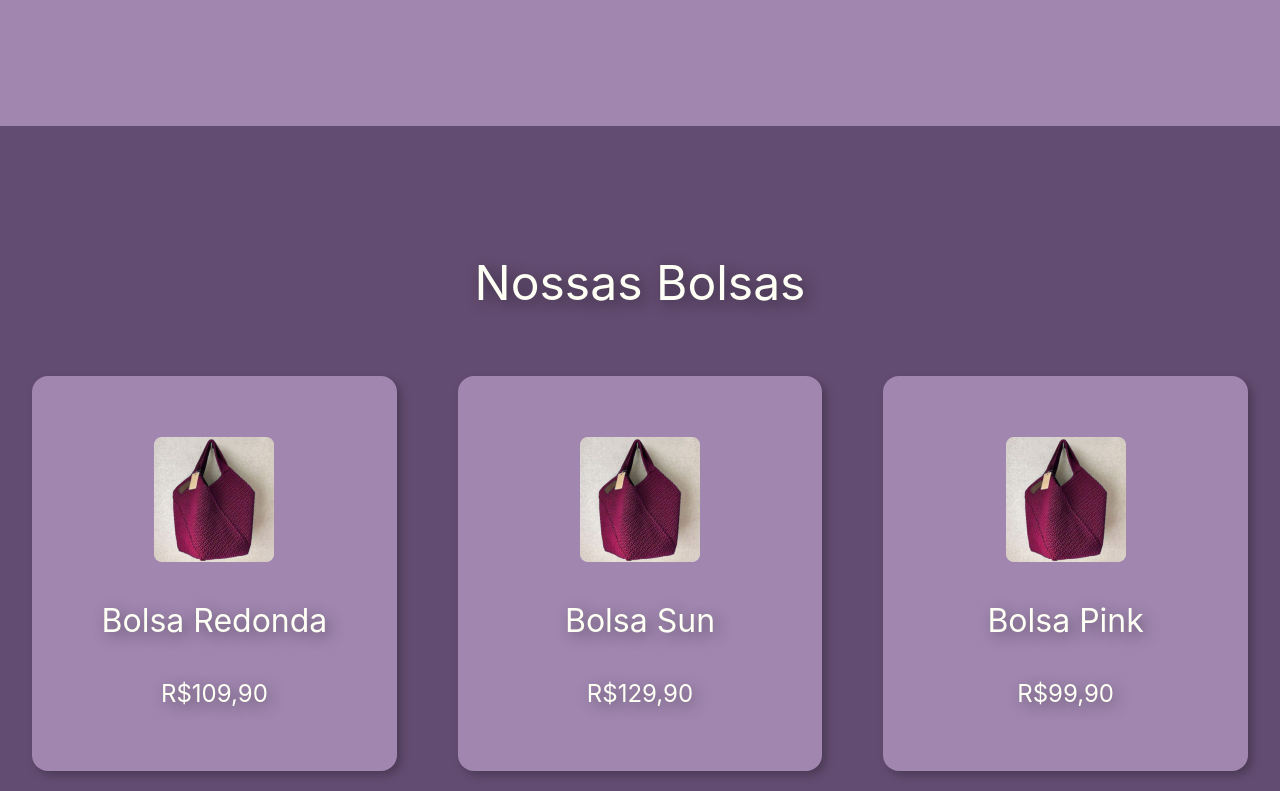
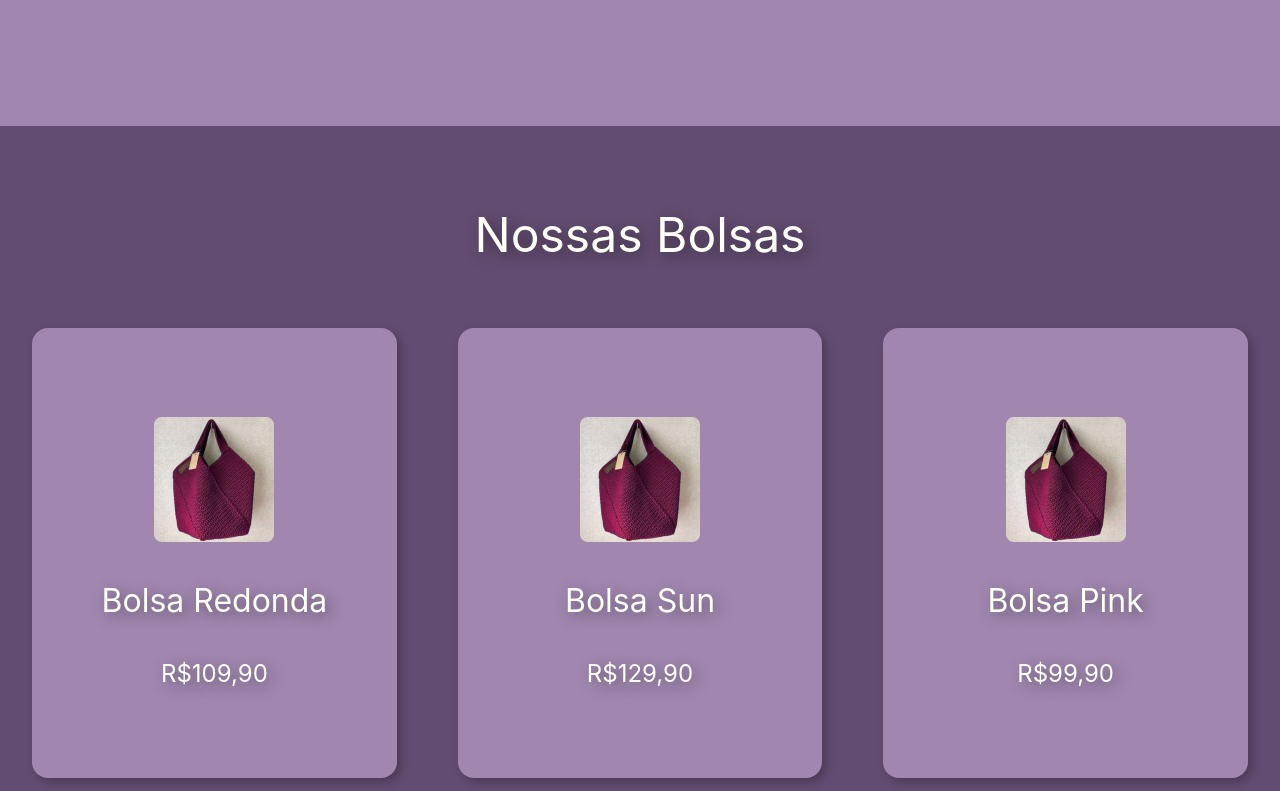
Before and after one commit to yamashita-tiemi/croche_da_lele, a Next.js app: page / in a window 1280 px wide. Shown: the part 2229-3020 px from the top of the page. Built offline with nearby package versions, Linux system fonts and the light colour scheme.

Commit message:
adjusts in size

```diff
--- a/src/components/Article/index.tsx
+++ b/src/components/Article/index.tsx
@@ -107,7 +107,7 @@ export function ArticleShop({ title, color, colorCard, src1, alt1, titleItem1, p
             width={"100%"}
             height={"710px"}
             align={"center"}
-            paddingTop={32}
+            paddingTop={20}
             paddingBottom={32}
             spacing={16}
         >
--- a/src/components/Card/index.tsx
+++ b/src/components/Card/index.tsx
@@ -59,7 +59,7 @@ export function CardShop({ src, alt, title, text, width, height, color, w }:Card
         <Stack
             bg={color}
             width={"30%"}
-            height={"395px"}
+            height={"450px"}
             boxShadow={"4px 4px 10px 0px rgba(0, 0, 0, 0.25)"}
             paddingX={12}
             paddingY={9}
```
